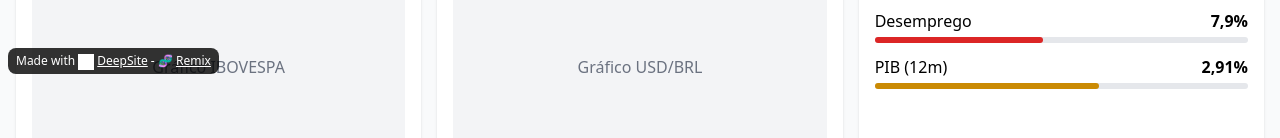
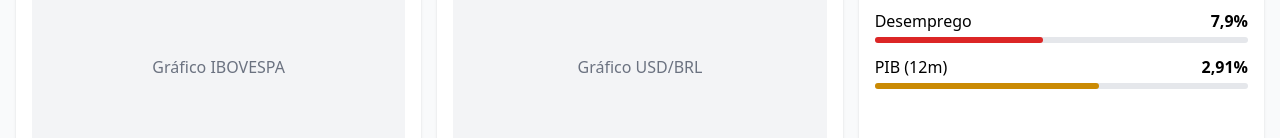
Before and after one commit to Kaniashy/Mercado30, a plain HTML site: page index.html in a window 1280 px wide. Shown: the part 718-856 px from the top of the page. Drawn offline with nearby package versions, Linux system fonts and the light colour scheme; grey boxes are pictures that could not be loaded.

Commit message:
Update index.html

```diff
--- a/index.html
+++ b/index.html
@@ -710,5 +710,5 @@
         updateTicker();
         setInterval(updateTicker, 30000); // Update every 30 seconds
     </script>
-<p style="border-radius: 8px; text-align: center; font-size: 12px; color: #fff; margin-top: 16px;position: fixed; left: 8px; bottom: 8px; z-index: 10; background: rgba(0, 0, 0, 0.8); padding: 4px 8px;">Made with <img src="https://enzostvs-deepsite.hf.space/logo.svg" alt="DeepSite Logo" style="width: 16px; height: 16px; vertical-align: middle;display:inline-block;margin-right:3px;filter:brightness(0) invert(1);"><a href="https://enzostvs-deepsite.hf.space" style="color: #fff;text-decoration: underline;" target="_blank" >DeepSite</a> - 🧬 <a href="https://enzostvs-deepsite.hf.space?remix=Kaniashy/mercado360" style="color: #fff;text-decoration: underline;" target="_blank" >Remix</a></p></body>
+</body>
 </html>
```
